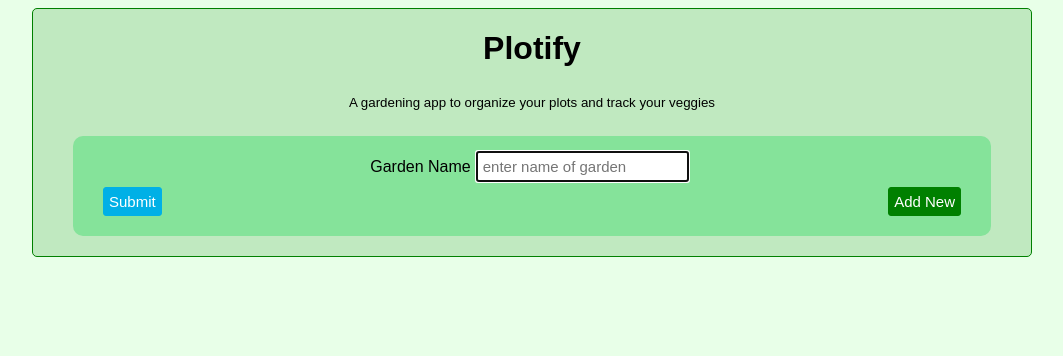
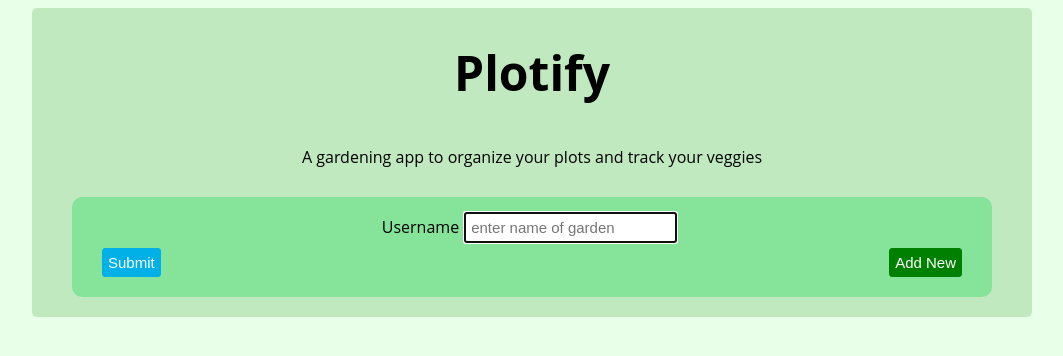
Before and after one commit to imussg/gardening-app-client, a React (Create React App) app: page / in a window 1280 px wide. Shown: the top 356 px of the page, without its empty margins (108-1171 px from the left). Built offline with nearby package versions, Linux system fonts and the light colour scheme.

Commit message:
more style and some functionality changes

```diff
--- a/src/actions/garden.js
+++ b/src/actions/garden.js
@@ -49,8 +49,9 @@ export const findGarden = (name) => dispatch => {
 				// console.log(foundGarden[0]);
 				dispatch(fetchPlotsSuccess(foundGarden[0]));
 				// dispatch(toggleGardenBoolean());
+			} else {
+				dispatch(gardenNameError(new Error("Garden Not Found")));
 			}
-
 		})
 		.catch(err => dispatch(gardenNameError(err)));
 }
--- a/src/components/forms/gardensearch.js
+++ b/src/components/forms/gardensearch.js
@@ -38,7 +38,7 @@ export class GardensearchForm extends React.Component {
 
         return (
 			<form className="garden-name-form" onSubmit={event => this.onSubmit(event)}>
-	            <label htmlFor="garden-name">Garden Name</label>
+	            <label htmlFor="garden-name">Username</label>
 	            <input type="text" ref={input => this.gardenName = input} id="garden-name" placeholder="enter name of garden"/>
 	            <div className="action-buttons row">
 		            <button
--- a/src/components/garden.js
+++ b/src/components/garden.js
@@ -88,7 +88,7 @@ export class Garden extends React.Component {
 		*/
 		return (<React.Fragment>
 			<div className="col-12">
-				<h1>{this.props.garden ? this.props.garden.name : "Gardening App"}</h1>
+				<h1>{this.props.garden ? this.props.garden.name : "Plotify"}</h1>
 				<div className="new-plot">
 					<button onClick={()=>this.deleteGarden()} className="delete-garden-button" type="button">Delete Garden</button>
 					<button onClick={()=>this.newPlot()} className="new-plot-button" type="button">Add New Plot</button>
--- a/src/components/landing-page.js
+++ b/src/components/landing-page.js
@@ -19,13 +19,20 @@ export class LandingPage extends React.Component {
 	}
 
 	render() {
-
+		let text, textClass;
+		if(this.props.error) {
+			text = this.props.error;
+			textClass = "error-text";
+		} else {
+			text = "A gardening app to organize your plots and track your veggies";
+			textClass = "plot-instructions";
+		}
 		if(!this.props.hasSubmittedGarden) {
 			return (
 				<div className="row">
 					<div className="col-12">
 						<h1>Plotify</h1>
-						<p><sub>A gardening app to organize your plots and track your veggies</sub></p>
+						<p className={textClass}><sub>{text}</sub></p>
 					</div>
 					<div className="col-12 garden-container" onClick={() => this.applyPlotClick()}>
 						<GardensearchForm />
@@ -44,7 +51,8 @@ const mapStateToProps = state => ({
 	hasSubmittedGarden: state.garden.hasSubmittedGarden,
 	garden: state.garden.garden,
 	plotFocus: state.plot.focus,
-	plotClicked: state.plot.clicked
+	plotClicked: state.plot.clicked,
+	error: state.garden.error
 });
 
 export default connect(mapStateToProps)(LandingPage);
--- a/src/index.css
+++ b/src/index.css
@@ -1,7 +1,8 @@
 body {
   margin: 10;
   padding: 0;
-  font-family: sans-serif;
+  font-family: 'Open Sans';
+  font-weight: 400;
   background-color: #e8ffe8;
 }
 
@@ -11,6 +12,7 @@ body {
   flex-direction: row;
   flex-wrap: wrap;
 }
+
 .row {
   max-width: 1000px;
   padding-left: 20px;
@@ -20,7 +22,6 @@ body {
   text-align: center;
 }
 
-/* Clearfix */
 .row::before,
 .row::after {
   display: table;
@@ -45,9 +46,22 @@ body {
 
 #root > .row {
   z-index:1;
-  border: 1px solid green;
   border-radius: 5px;
   background-color: #c0e9c0;
+}
+
+div.col-12 > h1 {
+  font-size: 3em;
+}
+
+div.col-12 p.plot-instructions {
+  color: black;
+  font-size: 1.2em;
+}
+
+div.col-12 p.error-text {
+  color: red;
+  font-size: 1.2em;
 }
 
 form.garden-name-form {
--- a/src/reducers/garden.js
+++ b/src/reducers/garden.js
@@ -14,7 +14,7 @@ const initialState = {
 	garden: {
 		plots: []
 	},
-	error: ""
+	error: null
 }
 
 export default function gardenReducer(state=initialState, action) {
@@ -36,7 +36,7 @@ export default function gardenReducer(state=initialState, action) {
 			error: action.err,
 			hasSubmittedGarden: false,
 			gardenName: "",
-			garden: {}
+			garden: initialState.garden
 		});
 	} else if(action.type === FETCH_PLOTS_REQUEST) {
 		return Object.assign({}, state, {
```
